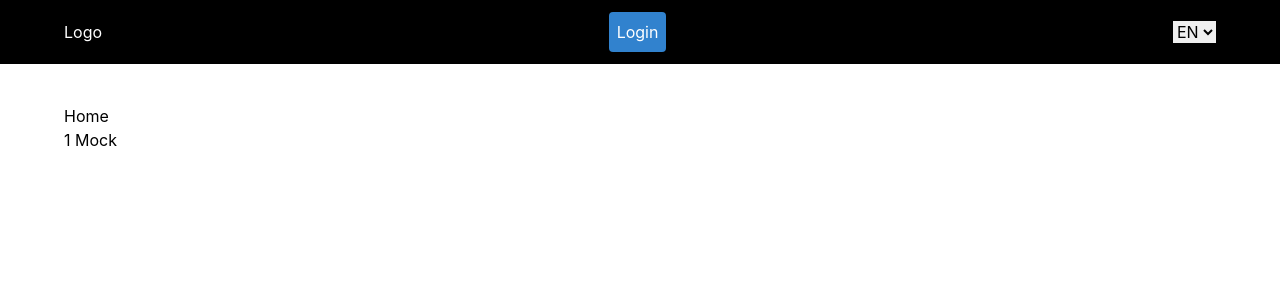
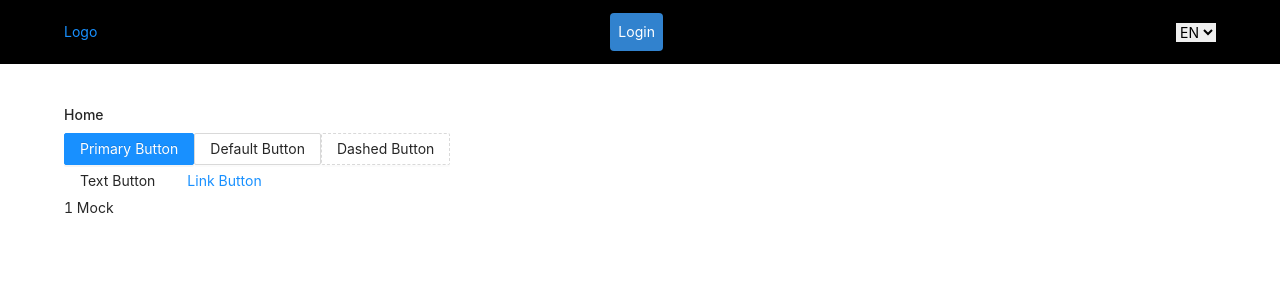
Before and after one commit to ak1103dev/react-ts, a React (Create React App) app: page / in a window 1280 px wide. Shown: the top 300 px of the page. Built offline with nearby package versions, Linux system fonts and the light colour scheme.

Commit message:
:heavy_plus_sign: antd

```diff
--- a/package.json
+++ b/package.json
@@ -7,6 +7,7 @@
     "@testing-library/jest-dom": "^4.2.4",
     "@testing-library/react": "^9.3.2",
     "@testing-library/user-event": "^7.1.2",
+    "antd": "^4.4.2",
     "autoprefixer": "^9.8.0",
     "axios": "^0.19.2",
     "i18next": "^19.6.0",
--- a/src/App.tsx
+++ b/src/App.tsx
@@ -1,5 +1,6 @@
 import React from 'react'
 import Routes from 'routes'
+import 'antd/dist/antd.css'
 import { AuthProvider } from 'components/AuthProvider'
 
 function App() {
--- a/src/pages/Home/index.tsx
+++ b/src/pages/Home/index.tsx
@@ -1,6 +1,7 @@
 import React from 'react'
 import { useTranslation } from 'react-i18next'
 import { useAuth, AuthType } from 'components/AuthProvider'
+import { Button } from 'antd'
 
 const Home = () => {
   const { t } = useTranslation()
@@ -9,6 +10,12 @@
   return (
     <div>
       <h2>{t('home.title')}</h2>
+      <Button type="primary">Primary Button</Button>
+      <Button>Default Button</Button>
+      <Button type="dashed">Dashed Button</Button>
+      <br />
+      <Button type="text">Text Button</Button>
+      <Button type="link">Link Button</Button>
       <div>
         {user.id} {user.name}
       </div>
```
Also changed, not shown: 1 other file (tests, documents, lock files or other folders).
